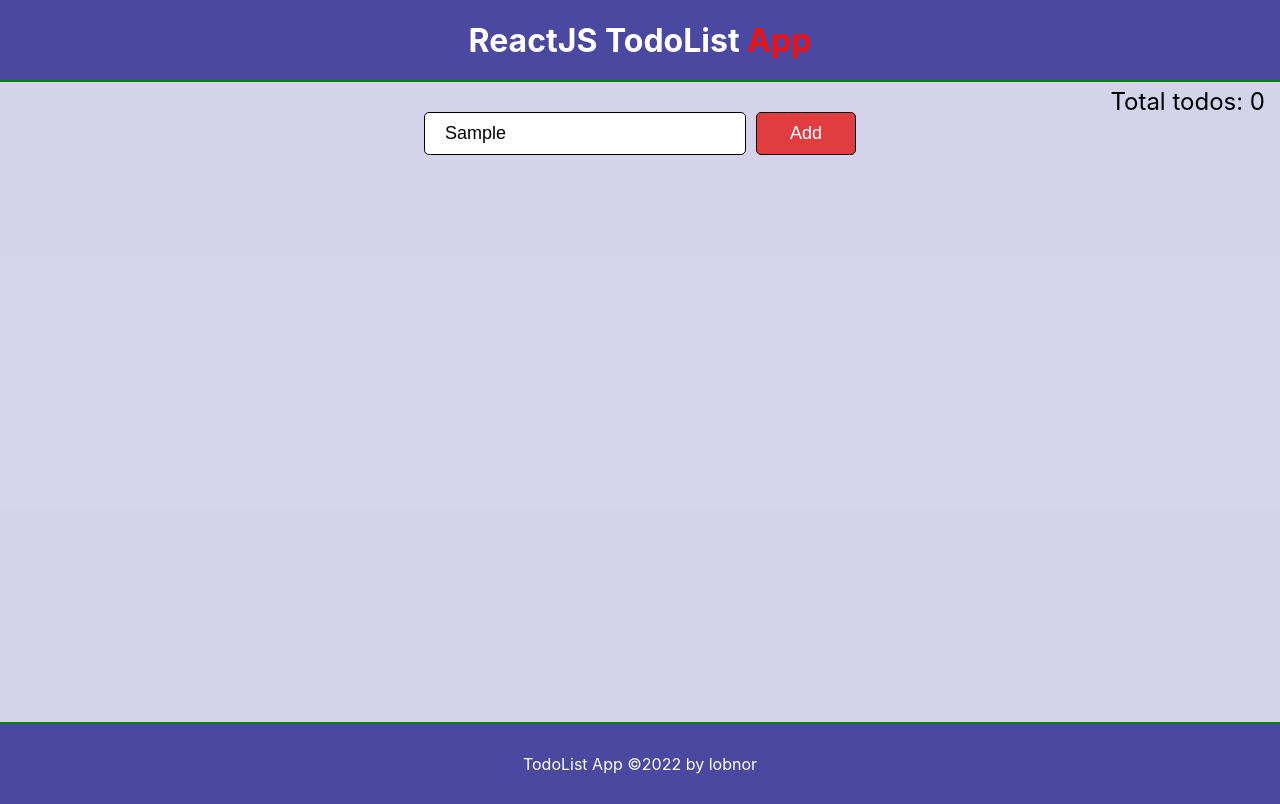
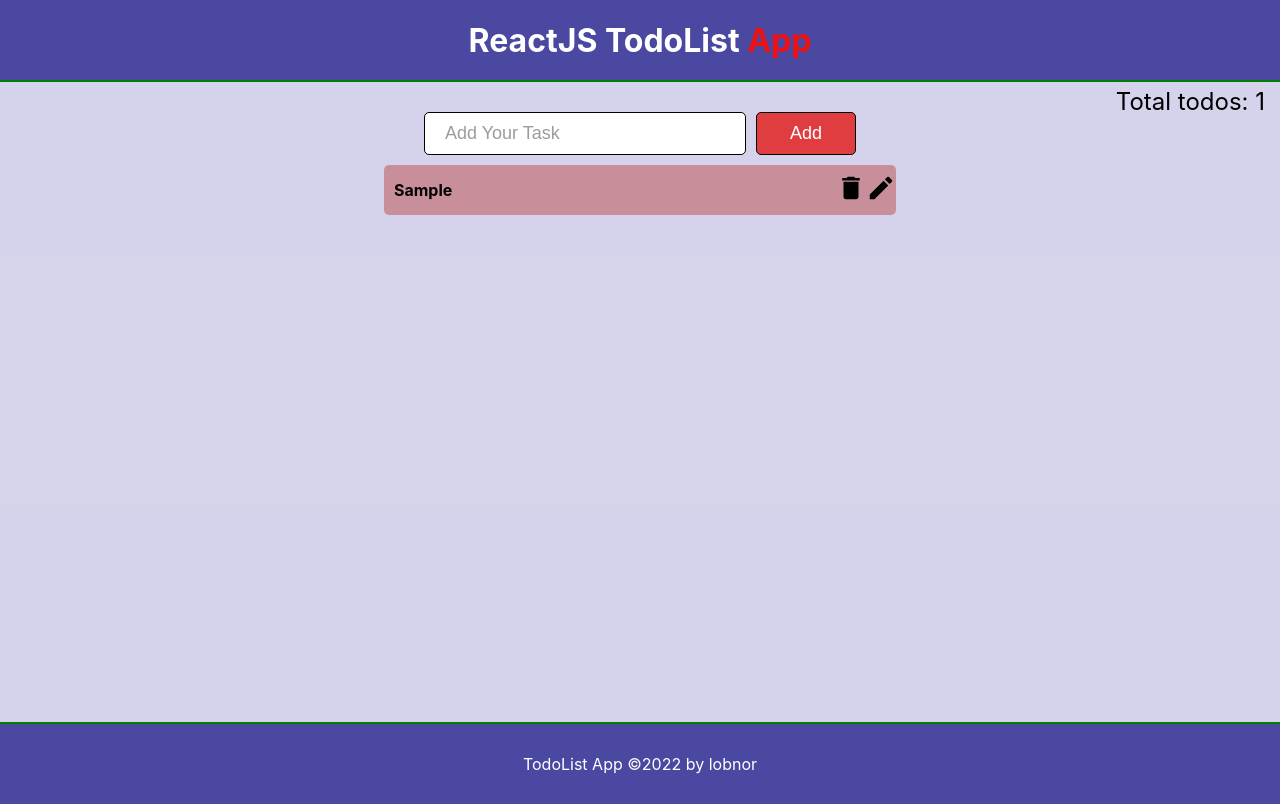
Before and after one commit to lobnor2/react-todo, a React (Create React App) app: page / in a window 1280 px wide. Both pictures are taken after typing "Sample" into the empty fields and a click on the button "Add". Built offline with nearby package versions, Linux system fonts and the light colour scheme.

Commit message:
done delete button and doing edit button now

```diff
--- a/package.json
+++ b/package.json
@@ -8,6 +8,7 @@
     "@testing-library/user-event": "^13.5.0",
     "react": "^18.1.0",
     "react-dom": "^18.1.0",
+    "react-icons": "^4.3.1",
     "react-scripts": "5.0.1",
     "web-vitals": "^2.1.4"
   },
--- a/src/App.css
+++ b/src/App.css
@@ -68,3 +68,31 @@ button {
     width: 100px;
 
 }
+
+.todos-container-parent {
+   /* display: flex; */
+   width: 40%;
+
+
+}
+.todos-container-child {
+    display: flex;
+    align-items: center;
+    justify-content: space-between;
+    color: black;
+    width: 100%;
+    height: 50px;
+    margin-top: 10px;
+    margin-bottom: 10px ;
+    border-radius: 5px;
+    background-color: rgba(191, 83, 83, 0.531);
+}
+
+.icon {
+    font-size: 30px;
+    cursor: pointer;
+
+}
+.todo-text {
+    margin-left: 10px;
+}
--- a/src/App.js
+++ b/src/App.js
@@ -1,28 +1,104 @@
-import { useState } from 'react';
+import { useCallback, useEffect, useRef, useState } from 'react';
 import './App.css';
 import Footer from './components/Footer/Footer';
 import Navbar from './components/Navbar/Navbar';
+import { MdEdit, MdDelete } from 'react-icons/md';
 
 function App() {
 
   const [todos, setTodos] = useState([]);
-  const [userInput, setUserInput] = useState("");
+  const [userInput, setUseInput] = useState("");
+  const [todoIndex, setTodoIndex] = useState(null);
+  const [editText, setEditText] = useState("");
+  const [editing, setEditing] = useState(false);
+
+  const ref = useRef(null);
+
+  const addTodoHandler = useCallback(() => {
+    const oldTodos = [...todos];
+
+    if(userInput === ""){
+      return;
+    }
+    else {
+      const newTodo = {
+        id: Math.floor(Math.random() * 1000),
+        text: userInput,
+      };
+
+      const newTodos = oldTodos.concat(newTodo);
+
+      setTodos(newTodos);
+    }
+
+    setUseInput("");
+  },[todos, userInput]);
+
+
+  const deleteTodoHandler = useCallback((id) => {
+    const oldTodos = [...todos];
+    const newTodos = oldTodos.filter((todo) => todo.id !==id);
+
+    setTodos (newTodos);
+  }, [todos]);
+
+
+  const editTodoHandler = useCallback((index) => {
+    setTodoIndex(index);
+    setEditing(true);
+
+  }, []);
+
+  const saveEditTodoHandler = useCallback((id) => {
+
+  }, []);
+
+
+  useEffect(() => {
+    ref.current.focus();
+  }, []);
 
   return (
 
     <div className="App">
       <Navbar/>
       <div className='container'>
-        <span>Total todos: 0</span>
+        <span>
+          Total todos: {todos.length}
+        </span>
         <div className="input-container">
-          <input type="text" placeholder='Add Your Task '  value={userInput} onChange={(e) => setUserInput(
-            e.target.value
-  )}/>
-          <button>Add</button>
+          <input type="text"
+          placeholder='Add Your Task '
+          value={userInput}
+          onChange={(e) => setUseInput(e.target.value)}
+          ref={ref}
+          />
+          <button onClick={addTodoHandler}>
+            Add
+          </button>
         </div>
 
         <div className="todos-container-parent">
+            {todos.map((todo, index) => (
+              <div key={todo.id}className="todos-container-child">
+                {editing && todoIndex === index ? (
+              <div>
+                <input type="text"/>
+                <button>Save</button>
+              </div>
+       ): null }
+                  <div>
 
+                      <h4 className='todo-text'>{todo.text}</h4>
+                  </div>
+                  <div>
+
+                      <MdDelete className='icon' onClick={() => deleteTodoHandler(todo.id)}/>
+                      <MdEdit  className='icon' onClick={() => editTodoHandler(index)}/>
+                  </div>
+
+              </div>
+            ))}
         </div>
 
       </div>
```
Also changed, not shown: 1 other file (tests, documents, lock files or other folders).
